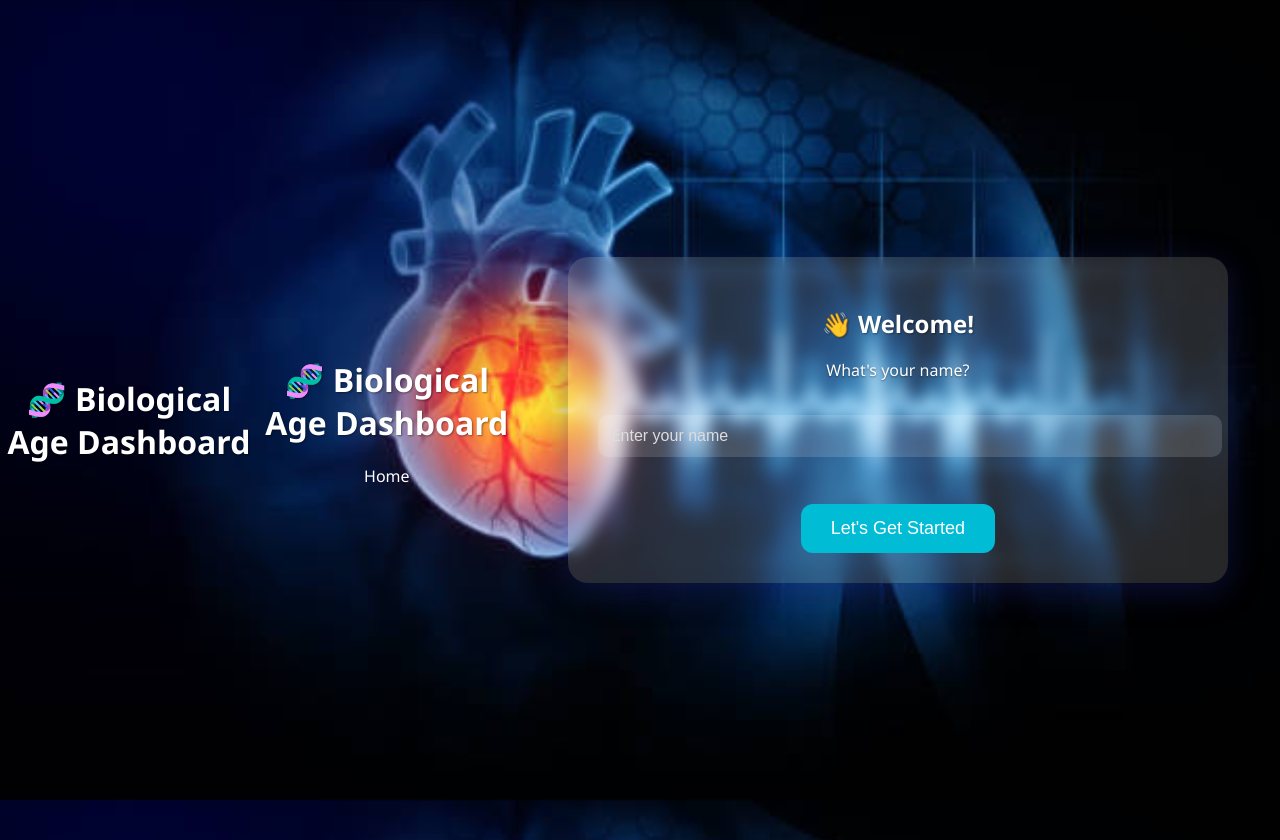
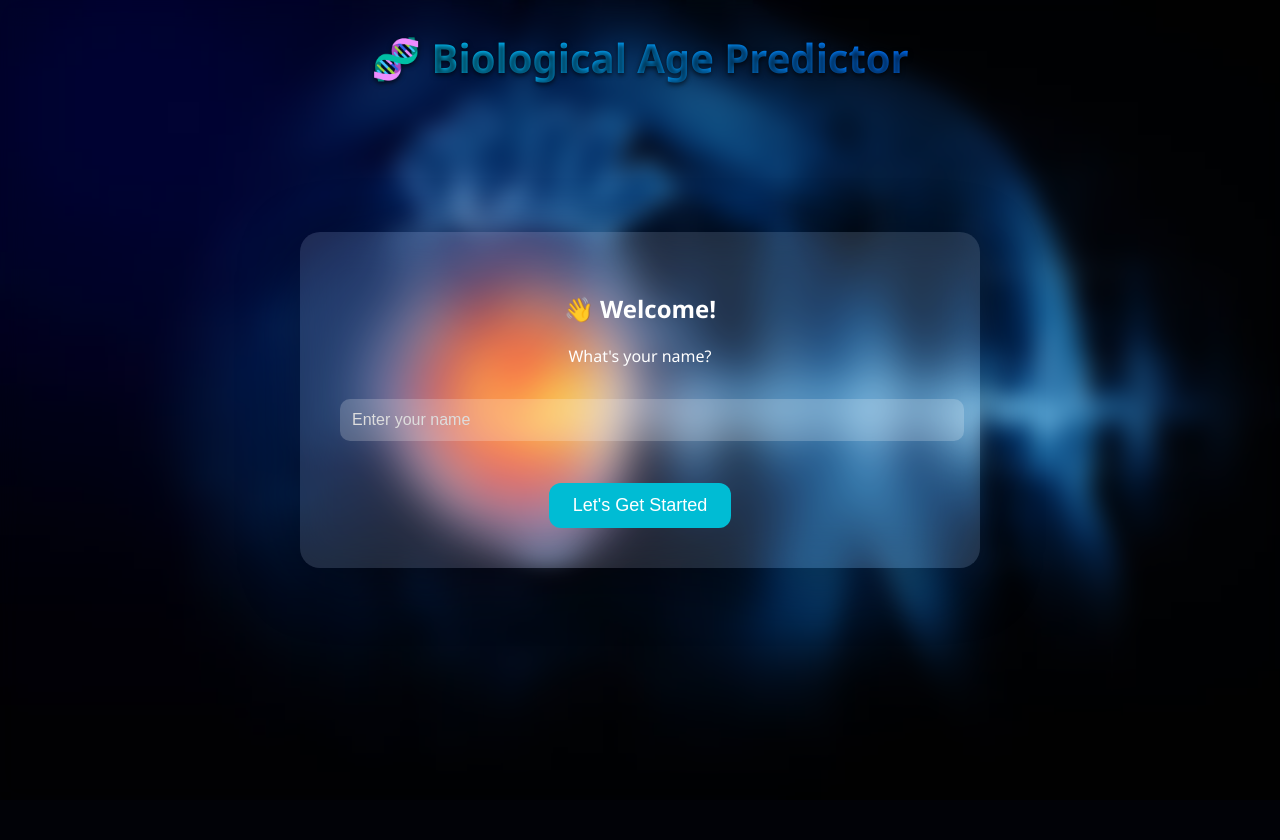
Before and after one commit to uallani/biological_age_predictor, a Flask app: page / in a window 1280 px wide. After the commit the page ends 699 px from the top, so only its background shows below. Run offline with Flask 3, Linux system fonts and the light colour scheme; parts of the project's set-up code (start-up, migrations or seed data) failed here and were passed over.

Commit message:
Updated UI with glassmorphism animations and prediction flow

```diff
--- a/static/style.css
+++ b/static/style.css
@@ -2,50 +2,77 @@ body {
   margin: 0;
   padding: 0;
   font-family: 'Segoe UI', sans-serif;
+  height: 100vh;
+  overflow: hidden;
+  position: relative;
   background: url("background.jpg") no-repeat center center fixed;
   background-size: cover;
-  min-height: 100vh;
+}
+
+.blur-overlay {
+  position: fixed;
+  top: 0;
+  left: 0;
+  width: 100%;
+  height: 100%;
+  backdrop-filter: blur(12px);
+  -webkit-backdrop-filter: blur(12px);
+  z-index: 0;
+}
+
+header {
+  position: absolute;
+  top: 30px;
+  width: 100%;
+  text-align: center;
+  z-index: 2;
+}
+
+header h1 {
+  font-size: 2.5rem;
+  color: white;
+  text-shadow: 0 2px 5px rgba(0, 0, 0, 0.7);
+  margin: 0;
+}
+
+.highlight-title {
+  font-weight: bold;
+  background: linear-gradient(to right, #00c6ff, #0072ff);
+  -webkit-background-clip: text;
+  -webkit-text-fill-color: transparent;
+}
+
+main {
+  height: 100vh;
   display: flex;
   justify-content: center;
   align-items: center;
-  overflow: hidden;
-}
-
-main {
-  width: 100%;
-  display: flex;
-  justify-content: center;
-  align-items: center;
-  min-height: 90vh;
-  padding: 20px;
+  z-index: 1;
+  position: relative;
 }
 
 .glass-card {
-  background: rgba(255, 255, 255, 0.07);
-  backdrop-filter: blur(25px);
-  -webkit-backdrop-filter: blur(25px);
-  border-radius: 25px;
-  padding: 50px 40px;
+  background: rgba(255, 255, 255, 0.12);
+  backdrop-filter: blur(20px);
+  -webkit-backdrop-filter: blur(20px);
+  border-radius: 20px;
+  padding: 40px;
   max-width: 600px;
   width: 90%;
-  box-shadow: 0 10px 50px rgba(0, 0, 0, 0.5);
-  color: #fff;
+  box-shadow: 0 12px 60px rgba(0, 0, 0, 0.4);
+  color: white;
+  z-index: 2;
   text-align: center;
-}
-
-h1, h2, h3, p, label {
-  color: #fff;
-  text-shadow: 0 1px 2px rgba(0,0,0,0.4);
 }
 
 input, select {
   width: 100%;
   padding: 12px;
-  margin-top: 12px;
+  margin-top: 10px;
   border: none;
   border-radius: 10px;
   font-size: 16px;
-  background: rgba(255, 255, 255, 0.15);
+  background: rgba(255, 255, 255, 0.2);
   color: white;
 }
 
@@ -54,41 +81,16 @@ input::placeholder {
 }
 
 button {
+  margin-top: 20px;
+  padding: 12px 24px;
   background-color: #00bcd4;
   color: white;
-  padding: 14px 30px;
-  font-size: 18px;
   border: none;
   border-radius: 12px;
+  font-size: 18px;
   cursor: pointer;
-  margin-top: 25px;
-  transition: background-color 0.3s ease;
 }
 
 button:hover {
   background-color: #0097a7;
 }
-
-#navigationButtons {
-  display: flex;
-  justify-content: space-between;
-  margin-top: 25px;
-}
-
-.fade-in {
-  animation: fadeIn 0.6s ease-in forwards;
-}
-
-.fade-out {
-  animation: fadeOut 0.4s ease-out forwards;
-}
-
-@keyframes fadeIn {
-  from { opacity: 0; transform: translateY(15px); }
-  to { opacity: 1; transform: translateY(0); }
-}
-
-@keyframes fadeOut {
-  from { opacity: 1; }
-  to { opacity: 0; }
-}
--- a/templates/base.html
+++ b/templates/base.html
@@ -2,77 +2,14 @@
 <html lang="en">
 <head>
   <meta charset="UTF-8">
-  <header style="text-align: center;">
-  <h1 style="margin: 0;">🧬 <span style="font-weight: bold;">Biological Age Dashboard</span></h1>
-</header>
+  <title>Biological Age Dashboard</title>
   <link rel="stylesheet" href="{{ url_for('static', filename='style.css') }}">
-  <style>
-    body {
-      margin: 0;
-      padding: 0;
-      background-image: url("{{ url_for('static', filename='background.jpg') }}");
-      background-size: cover;
-      background-position: center;
-      background-attachment: fixed;
-      font-family: 'Segoe UI', Tahoma, Geneva, Verdana, sans-serif;
-    }
-
-    main {
-      min-height: 100vh;
-      display: flex;
-      justify-content: center;
-      align-items: center;
-    }
-
-    .glass-card {
-      background: rgba(255, 255, 255, 0.15);
-      box-shadow: 0 8px 32px 0 rgba(31, 38, 135, 0.37);
-      backdrop-filter: blur(8px);
-      -webkit-backdrop-filter: blur(8px);
-      border-radius: 20px;
-      padding: 30px;
-      width: 90%;
-      max-width: 600px;
-      color: white;
-    }
-
-    header, footer {
-      text-align: center;
-      color: white;
-    }
-
-    h1, h2, h3 {
-      text-shadow: 1px 1px 2px rgba(0,0,0,0.4);
-    }
-
-    nav ul {
-      list-style-type: none;
-      padding: 0;
-    }
-
-    nav ul li {
-      display: inline-block;
-      margin: 0 10px;
-    }
-
-    nav ul li a {
-      color: white;
-      text-decoration: none;
-    }
-
-    nav ul li a:hover {
-      text-decoration: underline;
-    }
-  </style>
 </head>
 <body>
+  <div class="blur-overlay"></div>
+
   <header>
-    <h1>🧬 Biological Age Dashboard</h1>
-    <nav>
-      <ul>
-        <li><a href="/">Home</a></li>
-      </ul>
-    </nav>
+    <h1>🧬 <span class="highlight-title">Biological Age Predictor</span></h1>
   </header>
 
   <main>
@@ -81,7 +18,5 @@
       {% endblock %}
     </div>
   </main>
-
-
 </body>
 </html>
```
